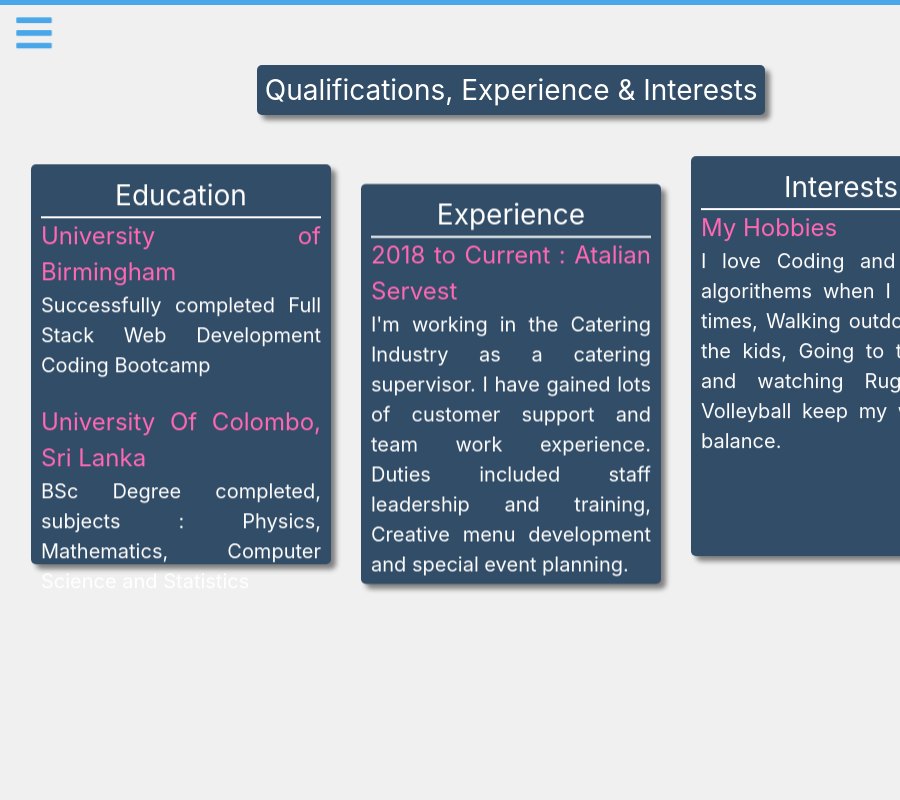
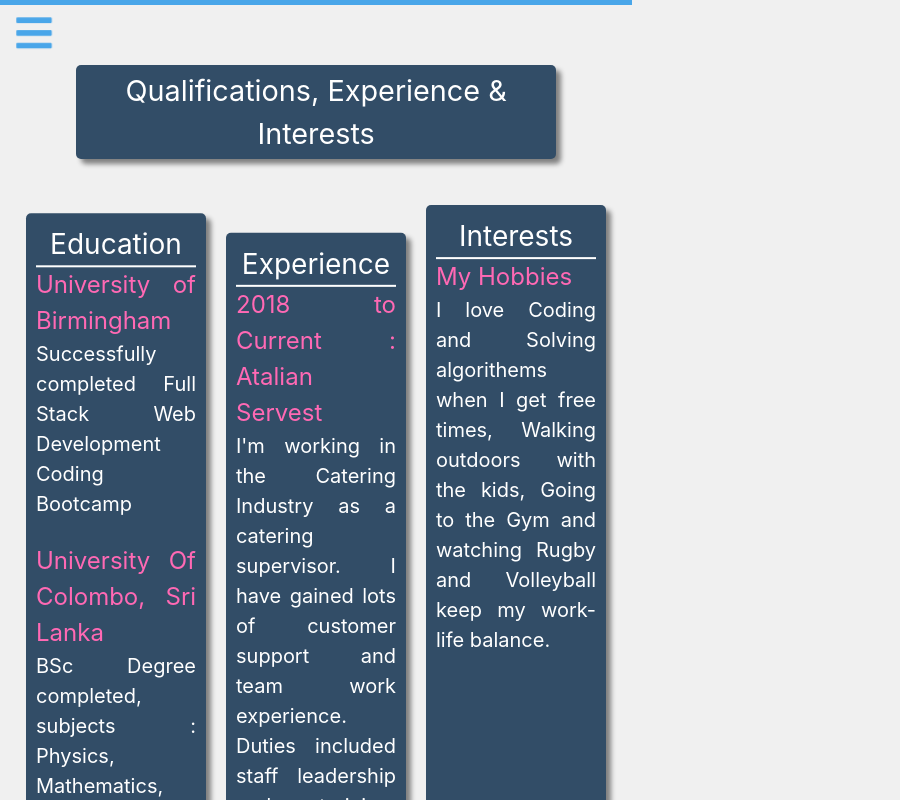
Before and after one commit to niroshanwitharana/My-React-Portfolio, a React (Create React App) app: page /education in a window 600 px wide. Shown: the top 800 px of the page, 900 px wide, since content can reach past the window. Built offline with nearby package versions, Linux system fonts and the light colour scheme.

Commit message:
media queries updated

```diff
--- a/src/components/Documents/Documents.css
+++ b/src/components/Documents/Documents.css
@@ -101,3 +101,14 @@
 .downlDoc>div>button {
   margin-bottom: 20px;
 }
+
+/* Extra small devices (phones, 600px and down) */
+@media only screen and (max-width: 600px) {
+
+  .docLable > label {
+  font-size: 1.5rem;
+  }
+  .c{
+    margin: 5px;
+  }
+}
--- a/src/components/Education/Education.css
+++ b/src/components/Education/Education.css
@@ -66,3 +66,55 @@
     text-align: center !important;
     border-bottom: 2px solid white;
   }
+
+
+  /* Extra small devices (phones, 600px and down) */
+@media only screen and (max-width: 600px) {
+  .eduLable{
+    font-size: 1.5rem;
+    margin-left: auto !important;
+    margin-right: auto !important;
+    text-align: center;
+    max-width: 80% !important;
+  }
+  .eduQulification{
+    margin: auto;
+    max-width: min-content;
+  }
+  .education{
+    display: grid;
+  }
+  .script-bf-box{
+    margin: 20px 10px;
+  }
+}
+
+/* Small devices (portrait tablets and large phones, 600px and up) */
+@media only screen and (min-width: 600px) {
+  .eduLable{
+    font-size: 1.8rem;
+    margin-left: auto;
+    margin-right: auto;
+    text-align: center;
+  }
+  .education{
+    display: flex;
+    max-width: 600px;
+  }
+  .script-bf-box{
+    margin: 20px 10px;
+    height: auto;
+  }
+}
+
+/* Medium devices (landscape tablets, 768px and up) */
+@media only screen and (min-width: 800px) {
+  .education{
+    display: flex;
+    max-width: 100%;
+  }
+  .script-bf-box{
+    margin: 15px;
+    height: 400px;
+  }
+}
--- a/src/components/Home/Card.css
+++ b/src/components/Home/Card.css
@@ -56,9 +56,12 @@ body,
   box-shadow: 0px 30px 100px -10px rgba(0, 0, 0, 0.4);
 }
 
+
+/* small devices */
 @media only screen and (max-width: 600px) {
   .theo{
   display: block;
+  padding-bottom: 40px;
   border-bottom: 5px solid var(--clr-primary-5);
   }
   .card{
@@ -70,12 +73,18 @@ body,
     margin: auto;
     width: 100%;
   }
+  .card{
+    width: 40ch;
+    height: 40ch;
+  }
 }
 
 /* Small devices (portrait tablets and large phones, 600px and up) */
 @media only screen and (min-width: 600px) {
   .theo{
     display: block;
+    border-bottom: 5px solid var(--clr-primary-5);
+    padding-bottom: 0px;
     }
     .card{
       margin-left: auto;
@@ -84,38 +93,33 @@ body,
     }
     .contact{
       margin: auto;
-      width: 100%;
-      border-bottom: 5px solid var(--clr-primary-5);
+      width: 80%;
     }
+
 }
 
 /* Medium devices (landscape tablets, 768px and up) */
-@media only screen and (min-width: 768px) {
+@media only screen and (min-width: 800px) {
  .theo{
-    display: block;
-    }
-    .card{
-      margin-left: auto;
-      margin-right: auto;
-      margin-bottom: 50px;
+    display: flex;
+    border-bottom: none;
+    padding-bottom: 45px;
     }
     .contact{
       margin: auto;
-      width: 100%;
+      margin-left: 50px;
     }
 .card{
-  width: 70ch;
-  height: 70ch;
+  width: 45ch;
+  height: 45ch;
 }
-.theo{
-  padding-bottom: 0px;
+.picard{
+  margin-left: 20px;
 }
 .contactIcon{
   font-size: 1.8rem;
 }
-.contact{
-  line-height: 1.2;
-}
+
 .contactInfomation{
   margin-left: auto;
 }
--- a/src/components/Projects/Project.css
+++ b/src/components/Projects/Project.css
@@ -1,5 +1,5 @@
 .css-1qzevvg {
-    /* display: none !important; */
+    display: none !important;
     left: 20%;
 }
 
@@ -72,3 +72,39 @@
     background: linear-gradient(135deg, #d299c2 0%, #fef9d7 100%);
     color: #324d67;
   }
+
+/* Extra small devices (phones, 600px and down) */
+@media only screen and (max-width: 600px) {
+  .carouselDiv{
+      width: 100% !important;
+  }
+  .carouselItems {
+    height: 200px;
+  }
+  .css-doq0dk {
+    position: relative;
+    width: 50%;
+    height: 90%;
+    right: 38%;
+}
+.carouselDiv img{
+    height: 260px;
+    width: 260px;
+    padding-right: 0px !important;
+}
+.proLable > label {
+    margin: auto;
+    font-size: 1.8rem;
+}
+.content{
+    margin-top: 50px;
+    font-size: 1.2rem;
+    width: 100%;
+}
+.MuiButton-label {
+    font-size: 0.8rem;
+}
+.deployButton {
+    width: 100% !important;
+}
+}
--- a/src/components/Projects/Projects.js
+++ b/src/components/Projects/Projects.js
@@ -268,7 +268,7 @@ export default class Projects extends Component {
                 </button>
               </div>
             </div> */}
-          {/* </div> */}
+          </div>
           <div className="content">
             <div className="relLink">
               <label>{this.slides[this.state.goToSlide].name}</label>
@@ -331,7 +331,7 @@ export default class Projects extends Component {
               </Button>
             </div>
           ) : null}
-        </div>
+        {/* </div> */}
       </div>
     );
   }
--- a/src/index.css
+++ b/src/index.css
@@ -444,6 +444,7 @@ Sidebar
 
 /* Small devices (portrait tablets and large phones, 600px and up) */
 @media only screen and (min-width: 600px) {
+
 }
 
 /* Medium devices (landscape tablets, 768px and up) */
```
Also changed, not shown: 1 other file (tests, documents, lock files or other folders). Lines whose indentation alone changed are shown as unchanged.
